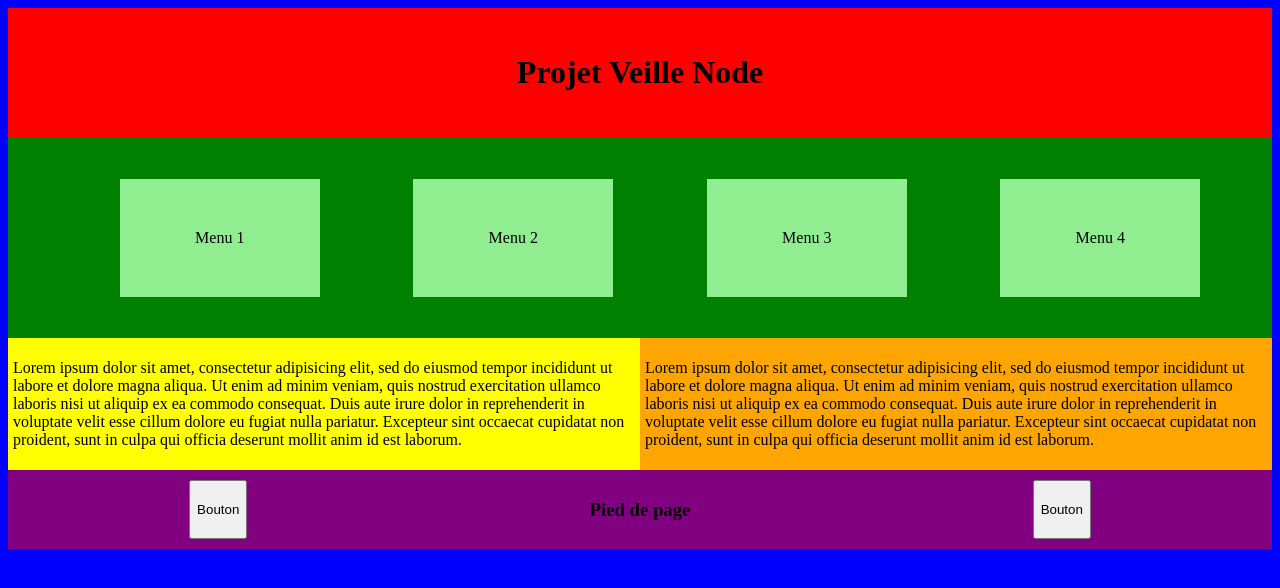
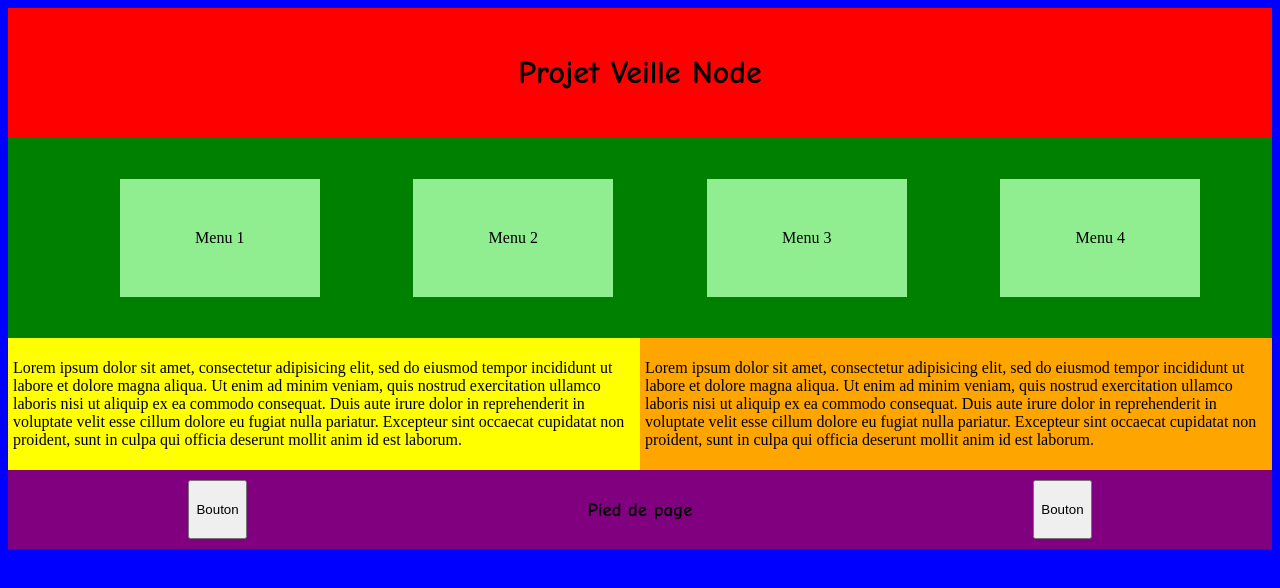
Before and after one commit to Pikogan/veille-node2, a plain HTML site: page index.html in a window 1280 px wide. Drawn offline with Linux system fonts and the light colour scheme.

Commit message:
Changement de fonte du header et du footer

```diff
--- a/css/style.css
+++ b/css/style.css
@@ -6,6 +6,7 @@ header {
 	background-color: red;
 	text-align: center;
 	padding: 25px;
+	font-family: "Comic Sans MS", cursive, sans-serif;
 }
 
 nav {
@@ -47,4 +48,5 @@ footer {
 	padding: 10px;
 	display: flex;
 	justify-content: space-around;
+	font-family: "Comic Sans MS", cursive, sans-serif;
 }
```
